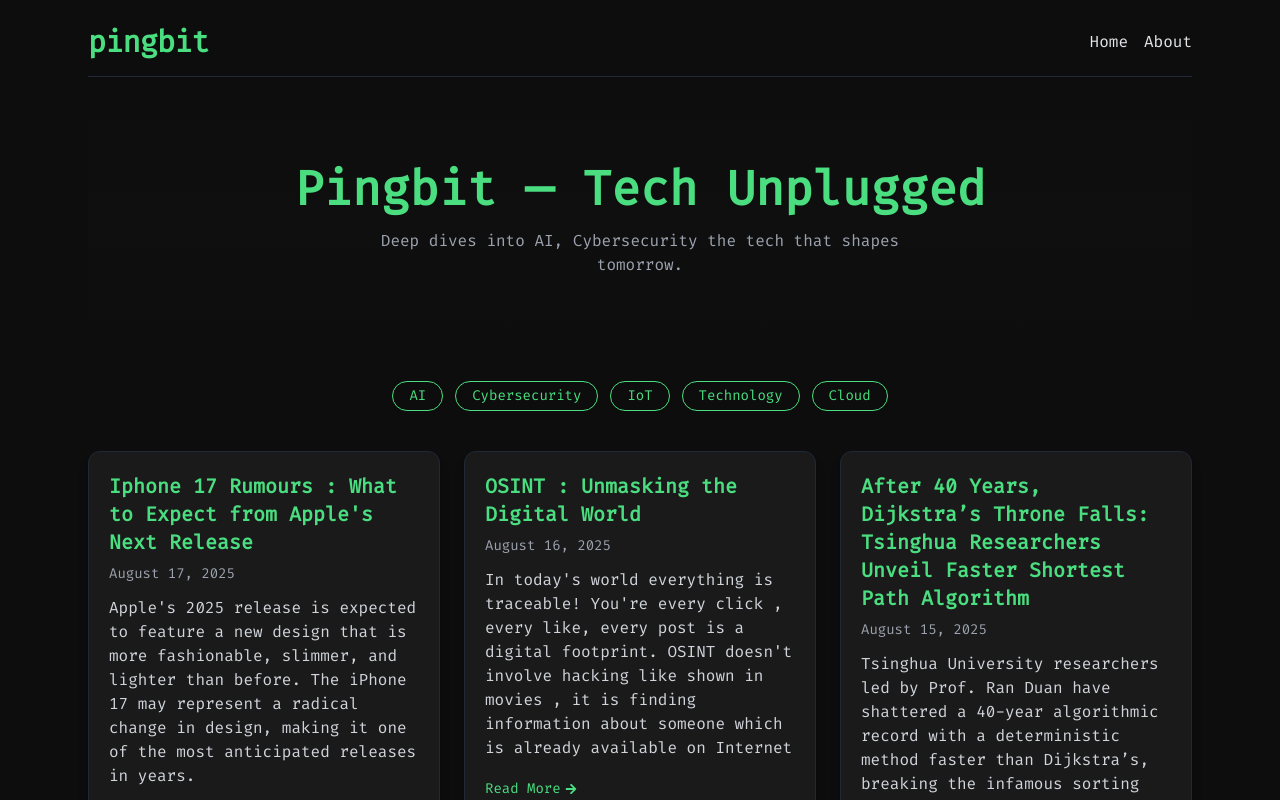
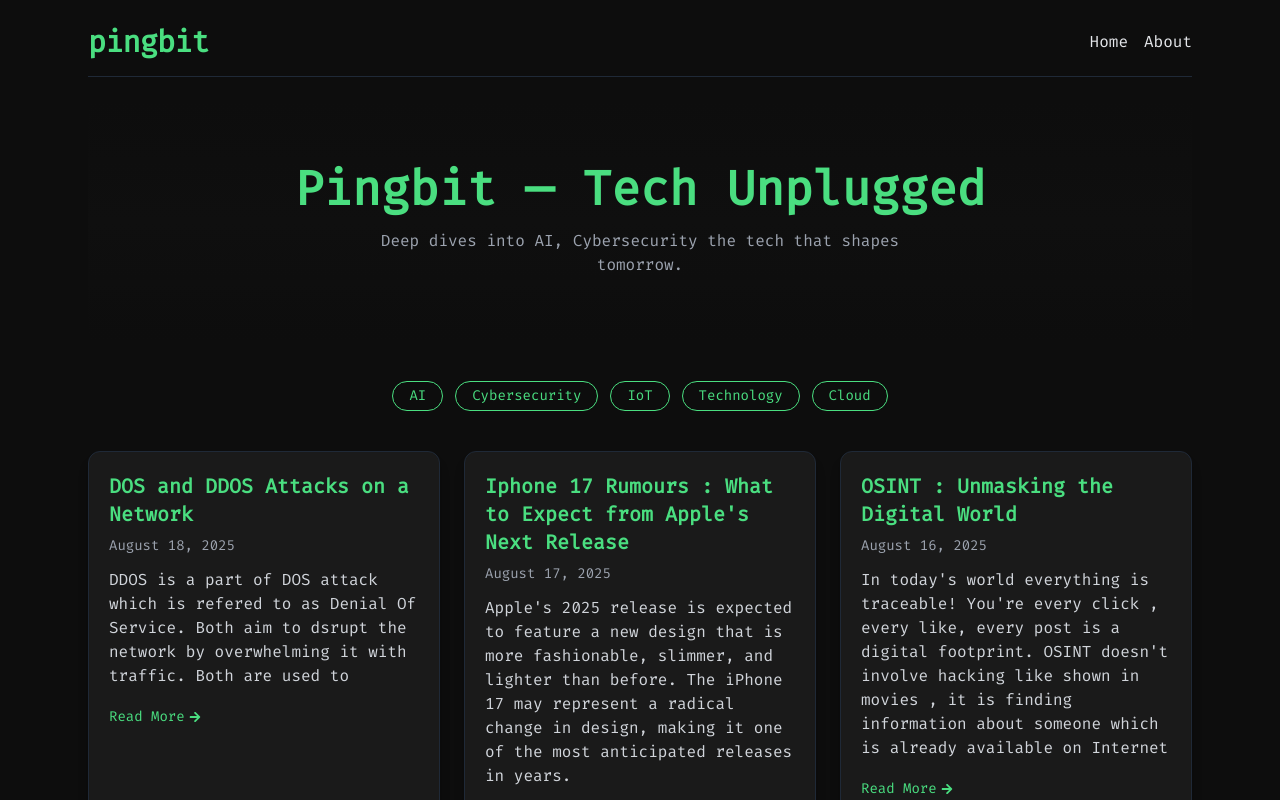
Before and after one commit to sahiladit/pingbit, a React (Vite) app: page / in a window 1280 px wide. Shown: the top 800 px of the page. Built offline with nearby package versions, Linux system fonts and the light colour scheme.

Commit message:
DOS blog added

```diff
--- /dev/null
+++ b/src/data/post.css
@@ -0,0 +1,7 @@
+.command {
+  background-color: #2d2d2d;
+  color: #00ff90;
+  padding: 4px 8px;
+  border-radius: 6px;
+  font-family: monospace;
+}
--- a/src/data/posts.js
+++ b/src/data/posts.js
@@ -1,6 +1,48 @@
 import osintImage from "../assets/osint.png";
+import './post.css';
 
 export const posts = [
+  {
+    id: "dos-ddos",
+    title: "DOS and DDOS Attacks on a Network",
+    date: "August 18, 2025",
+    description:"DDOS is a part of DOS attack which is refered to as Denial Of Service. Both aim to dsrupt the network by overwhelming it with traffic. Both are used to "
+      ,
+    image: osintImage,
+    content: `
+      <div class="space-y-6">
+        <img src="https://www.thesslstore.com/blog/wp-content/uploads/2019/10/what-is-ddos-botmaster.png"
+             alt="ddos-network"
+             class="rounded-lg shadow-lg w-full" loading="lazy" />
+        <p class="text-lg text-white rounded-lg p-2 flex justify-center items-center leading-relaxed bg-red-600">
+         Desclaimer : The methods and tools mentioned in this blog are intended to educational and ethical use only.
+        </p>
+        <h2 class="text-2xl font-bold text-green-400">What is DOS and DDOS?</h2>
+        <p>DOS means Denial Of Sevice, which is nothing but overwhelming any system with traffic. DDOS is a part of DOS. The main Difference between DOS and DDOS is that in DDOS we use multiple devices for the attack and in DOS there is only a single source of attack. In this perticular blog we will cover DOS attack with some tools and method on a system which is in the same network as you are. You will learn how you can send packages to the open ports of any system in the network.</p>
+
+        <h2 class="text-2xl font-bold text-green-400">How to find all the devices connect to your network?</h2>
+        <p>To find all the devices connected in your network we use a command <code class="command">arp -a</code>.
+        <br>
+        The command 'arp' (Address Resolution Protocol) t allows users to view the mapping between IP addresses and their corresponding physical (MAC) addresses, and also to add, delete, or modify these mappings.
+        The '-a' flag dispays the current ARP entries. There are other flags such as -v,-g which also helps for finding out the devices in the network with different parameters.
+        <br>
+        <a href = "https://learn.microsoft.com/en-us/windows-server/administration/windows-commands/arp"target="_blank"><span class="text-green-400 font-semibold decoration-green-400 underline">Read More about arp</span></a>
+        </p>
+
+        <h2 class="text-2xl font-bold text-green-400">How to map on any IP connected in the network?</h2>
+        <p>Generally for this task the Network Mapper (nmap) library is used. You can download it for free for any system. Using <code class="command">nmap [target_ip]</code> we can get the information about the ports of that system , whether they are open or closed. We are interested in the open ports , which will lead to weakness of that system.
+        <br>
+        <a href = "https://nmap.org/"target="_blank"><span class="text-green-400 font-semibold decoration-green-400 underline">Read More about NMAP</span></a>
+        </p>
+
+        <h2 class="text-2xl font-bold text-green-400">How to send Packets to that open port?</h2>
+        <p>Since we have the information about the open ports of the target system we can exploit that. For this task generally we use Netcat library which helps us to send the packets. Before using Netcat we can use <code class="command">ping</code></p> to double check there's an established connection between your system and the target system. Once it is confirmed we can use <code class="command">ncat [ip] [port no]</code> command to send the packages. So to exploit the port we can send malicious packets to the open ports. Due to security policies we cannot teach you how to make malicious packets , but in upcoming blogs you will learn about making packets.
+     <br>
+        <a href = "https://nmap.org/ncat/"target="_blank"><span class="text-green-400 font-semibold decoration-green-400 underline">Read More about Netcat</span></a>
+        </p>
+    `,
+    tags : ["hack","hacking","network","networking","ddos","dos","denial of service","hacker","MS-DOS","operating system","system programming","command line","computer basics","tutorial","How to","DOS tools","hacking tools","linux","technology","software","engineering"]
+  },
   {
     id: "iphone17",
     title: "Iphone 17 Rumours : What to Expect from Apple's Next Release",
```
